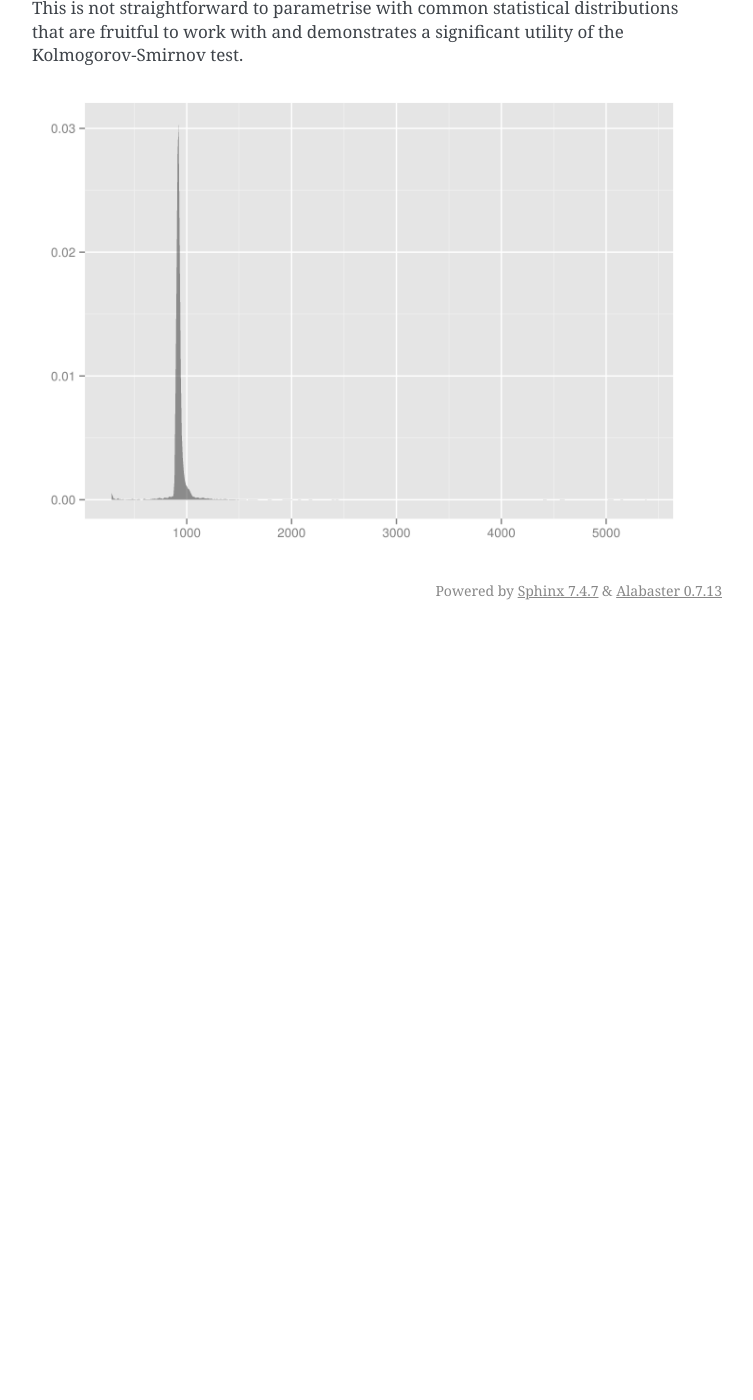
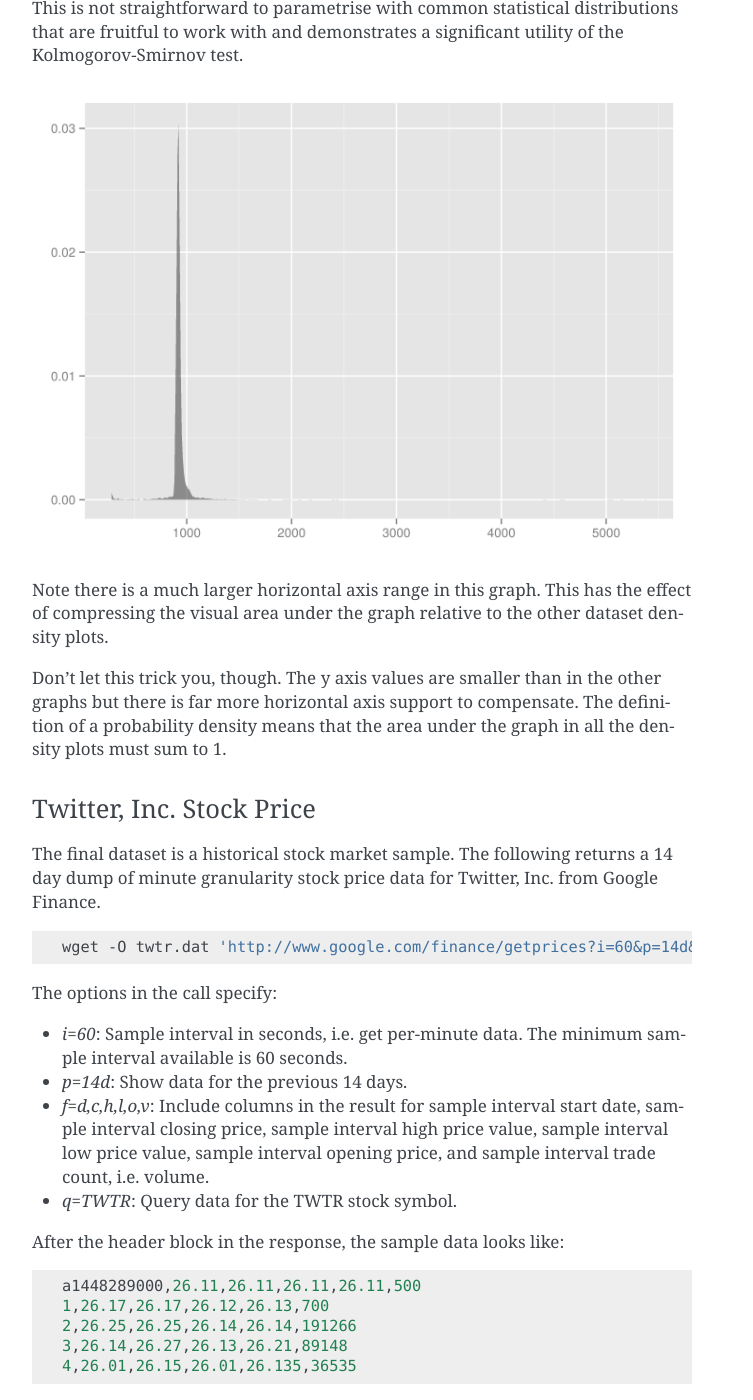
Before and after one commit to daithiocrualaoich/kolmogorov_smirnov, a Sphinx documentation site: the page built from doc/index.rst, in a window 1280 px wide and 1400 px high, scrolled down 5848 px. Shown: the whole window, without its empty margins (388-1141 px from the left). Built offline with Sphinx 7.4.7, drawn with Linux system fonts in a browser that asks for light colours; formulas are drawn with MathJax 3; before the commit the page ends 6478 px from its top, so only the background shows below that; some of the changed text lies outside the part shown.

Commit message:
Include stock price dataset.

```diff
--- a/doc/index.rst
+++ b/doc/index.rst
@@ -185,3 +185,99 @@
 utility of the Kolmogorov-Smirnov test.
 
 .. image:: images/http-density-1.png
+
+Note there is a much larger horizontal axis range in this graph. This has the
+effect of compressing the visual area under the graph relative to the other
+dataset density plots.
+
+Don't let this trick you, though. The y axis values are smaller than in the
+other graphs but there is far more horizontal axis support to compensate. The
+definition of a probability density means that the area under the graph in all
+the density plots must sum to 1.
+
+Twitter, Inc. Stock Price
+~~~~~~~~~~~~~~~~~~~~~~~~~
+The final dataset is a historical stock market sample. The following returns a
+14 day dump of minute granularity stock price data for Twitter, Inc. from Google
+Finance.
+
+.. sourcecode:: bash
+
+    wget -O twtr.dat 'http://www.google.com/finance/getprices?i=60&p=14d&f=d,c,h,l,o,v&q=TWTR'
+
+The options in the call specify:
+
+* `i=60`: Sample interval in seconds, i.e. get per-minute data. The minimum
+  sample interval available is 60 seconds.
+* `p=14d`: Show data for the previous 14 days.
+* `f=d,c,h,l,o,v`: Include columns in the result for sample interval start date,
+  sample interval closing price, sample interval high price value, sample
+  interval low price value, sample interval opening price, and sample interval
+  trade count, i.e. volume.
+* `q=TWTR`: Query data for the TWTR stock symbol.
+
+After the header block in the response, the sample data looks like:
+
+::
+
+    a1448289000,26.11,26.11,26.11,26.11,500
+    1,26.17,26.17,26.12,26.13,700
+    2,26.25,26.25,26.14,26.14,191266
+    3,26.14,26.27,26.13,26.21,89148
+    4,26.01,26.15,26.01,26.135,36535
+
+Lines that start with an ``a`` character include an absolute timestamp value.
+Otherwise, the timestamp field value is an offset and must be added to timestamp
+value in the last previous absolute timestamp line.
+
+The following Awk script truncates the header block and folds the timestamp
+offsets into absolute timestamp values.
+
+.. sourcecode:: bash
+
+    tail +8 twtr.dat | awk '
+      BEGIN {
+        FS=","; OFS="\t"
+        print "timestamp","close","high","low","open","volume"
+      } {
+        if (substr($1,0,1) == "a") {
+          $1 = substr($1,2)
+          base = 0 + $1
+        } else {
+          $1 = base + (60 * $1)
+        }
+
+        print $0
+      }' > twtr.tsv
+
+The output TSV file is available as ``dat/twtr.tsv`` in the
+`Github repository <https://github.com/daithiocrualaoich/kolmogorov-smirnov>`_.
+
+A supplementary dataset consisting of a single day was collected for comparison
+purposes and is available as ``dat/twtr.1.tsv``. It was processed identically to
+``dat/twtr.tsv``. The collection command was:
+
+.. sourcecode:: bash
+
+    wget -O twtr.1.dat 'http://www.google.com/finance/getprices?i=60&p=1d&f=d,c,h,l,o,v&q=TWTR'
+
+Trading hours on the New York Stock Exchange are weekdays 9.30am to 4pm. This
+results in long horizontal line segments for missing values in the timeseries
+plot for interval opening prices. These correspond to the overnight and weekend
+market close periods.
+
+.. image:: images/twtr-open-timeseries-1.png
+
+The following is the opening price timeseries density plot.
+
+.. image:: images/twtr-open-density-1.png
+
+The missing value graph artifact is more pronounced in the trading volume
+timeseries. The lines joining the trading day regions can be disregarded.
+
+.. image:: images/twtr-volume-timeseries-1.png
+
+Finally, the trading volume density plot looks surprisingly structured,
+congregating near the 17,000 trades/minute rate.
+
+.. image:: images/twtr-volume-density-1.png
```
Also changed, not shown: doc/images/http-timeseries-1.png, doc/images/twtr-open-density-1.png (added), doc/images/twtr-open-timeseries-1.png (added), doc/images/twtr-volume-density-1.png (added), doc/images/twtr-volume-timeseries-1.png (added), 4 other files.
